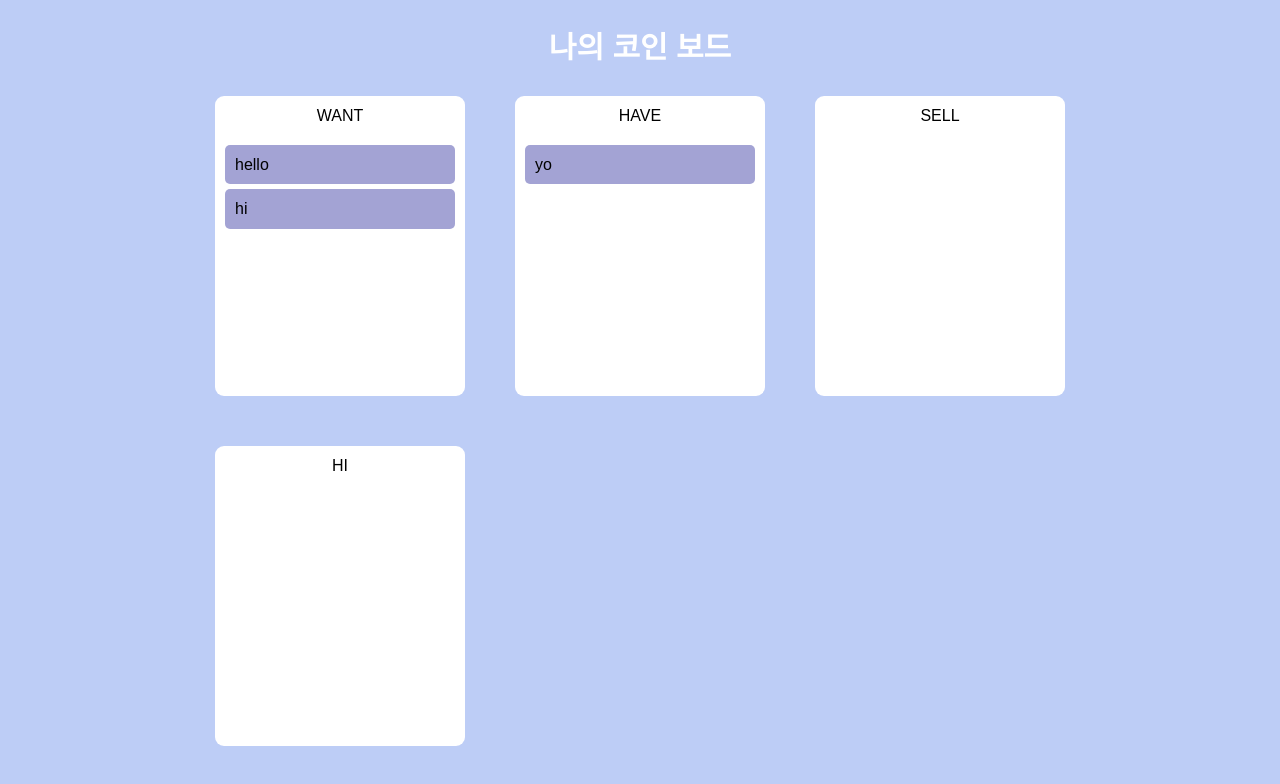
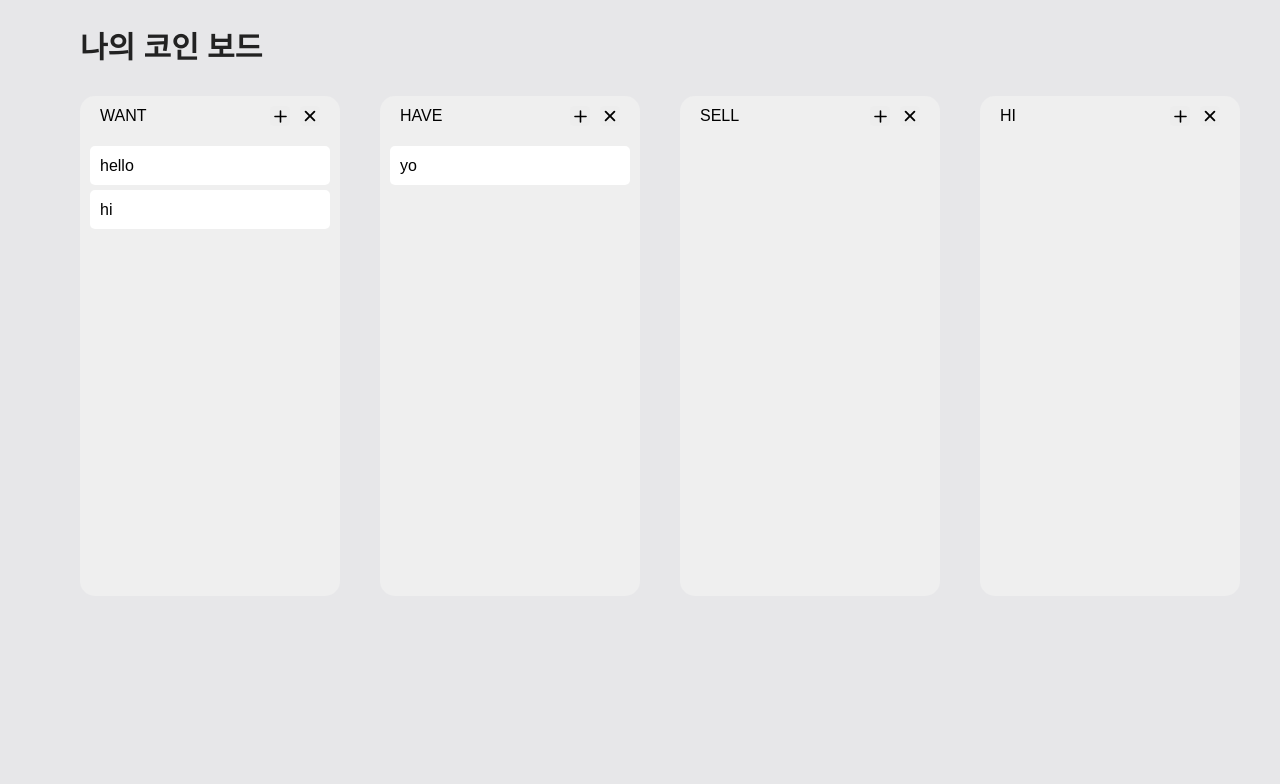
Before and after one commit to wjstjdus96/Coin-Tracker, a React (Create React App) app: page /board in a window 1280 px wide. Shown: the top 784 px of the page. Built offline with nearby package versions, Linux system fonts and the light colour scheme.

Commit message:
fix: 테마 색상 변경

```diff
--- a/src/routes/Board/Board.tsx
+++ b/src/routes/Board/Board.tsx
@@ -3,22 +3,54 @@ import styled from "styled-components";
 import { Droppable, Draggable } from "react-beautiful-dnd";
 import { ICoin } from "../../atoms";
 import Card from "./Card";
+import { FaRegPlusSquare, FaRegWindowClose } from "react-icons/fa";
+import { IoClose } from "react-icons/io5";
+import { TbPlus } from "react-icons/tb";
 
 const Wrapper = styled.div<IWrapper>`
-  background-color: white;
+  background-color: ${(props) => props.theme.boardColor};
   padding-top: 10px;
-  border-radius: 9px;
-  min-height: 300px;
+  margin-right: 40px;
+  border-radius: 15px;
+  width: 400px;
+  min-height: 500px;
+  max-height: 50%;
   display: flex;
   flex-direction: column;
   box-shadow: ${(props) =>
     props.isDragging ? "0px 5px 5px rgba(0, 0, 0, 0.1)" : "none"};
 `;
-const BoardTitle = styled.h2`
-  text-align: center;
-  font-weight: 500;
+
+const BoardHeader = styled.div`
+  display: flex;
+  align-items: center;
+  justify-content: space-between;
+
   margin-bottom: 10px;
 `;
+
+const BoardTitle = styled.h2`
+  padding-left: 20px;
+  font-weight: 500;
+`;
+
+const ButtonWrapper = styled.div`
+  width: 70px;
+  display: flex;
+  justify-content: space-between;
+  padding-right: 20px;
+`;
+
+const Button = styled.div`
+  width: 20px;
+  height: 20px;
+  display: flex;
+  justify-content: center;
+  align-items: center;
+  background-color: ${(props) => props.theme.buttonColor};
+  border-radius: 20%;
+`;
+
 const Area = styled.div<IArea>`
   background-color: ${(props) =>
     props.isDraggingOver
@@ -56,7 +88,17 @@ function Board({ boardId, coins, index }: IBoardProps) {
           ref={provided.innerRef}
           isDragging={snapshot.isDragging}
         >
-          <BoardTitle>{boardId}</BoardTitle>
+          <BoardHeader>
+            <BoardTitle>{boardId}</BoardTitle>
+            <ButtonWrapper>
+              <Button>
+                <TbPlus size="19" />
+              </Button>
+              <Button>
+                <IoClose size="20" />
+              </Button>
+            </ButtonWrapper>
+          </BoardHeader>
           <Droppable droppableId={boardId} type="coins">
             {(provided, snapshot) => (
               <Area
--- a/src/routes/Board/BoardList.tsx
+++ b/src/routes/Board/BoardList.tsx
@@ -10,31 +10,42 @@ import styled from "styled-components";
 import { boardState, coinState, trashBinState } from "../../atoms";
 import Board from "./Board";
 import TrashBin from "./TrashBin";
+import { FaRegPlusSquare } from "react-icons/fa";
 
 const Wrapper = styled.div`
   display: flex;
   justify-content: center;
-  align-items: center;
   flex-direction: column;
   margin: 0 auto;
-  max-width: 850px;
+  padding-left: 80px;
+  /* max-width: 850px; */
   width: 100%;
   position: relative;
 `;
+
+const Nav = styled.div``;
 
 const Title = styled.h1`
   margin: 30px 0px 30px;
   font-weight: 700;
   font-size: 30px;
-  color: white;
+  color: ${(props) => props.theme.textColor};
 `;
 
 const Boards = styled.div`
-  display: grid;
+  display: flex;
+  justify-content: baseline;
+  align-items: center;
   width: 100%;
-  grid-template-columns: repeat(3, 1fr);
-  gap: 50px;
 `;
+
+const Buttons = styled.div`
+  display: flex;
+  justify-content: center;
+  align-items: center;
+`;
+
+const Button = styled.div``;
 
 function BoardList() {
   const [boards, setBoards] = useRecoilState(boardState);
@@ -94,7 +105,13 @@ function BoardList() {
   return (
     <DragDropContext onDragEnd={onDragEnd} onDragStart={onDragStart}>
       <Wrapper>
-        <Title>나의 코인 보드</Title>
+        <Nav>
+          <Title>나의 코인 보드</Title>
+          <Buttons>
+            <Button></Button>
+            <Button></Button>
+          </Buttons>
+        </Nav>
         <Droppable droppableId="boards" direction="horizontal" type="boards">
           {(provided, snapshot) => (
             <Boards ref={provided.innerRef} {...provided.droppableProps}>
--- a/src/routes/Board/Card.tsx
+++ b/src/routes/Board/Card.tsx
@@ -5,7 +5,7 @@ const Wrapper = styled.div<{ isDragging: boolean }>`
   border-radius: 5px;
   margin-bottom: 5px;
   padding: 10px 10px;
-  background-color: #a3a3d4;
+  background-color: ${(props) => props.theme.cardColor};
   box-shadow: ${(props) =>
     props.isDragging ? "0px 5px 5px rgba(0, 0, 0, 0.1)" : "none"};
 `;
--- a/src/routes/Board/TrashBin.tsx
+++ b/src/routes/Board/TrashBin.tsx
@@ -14,7 +14,7 @@ const Wrapper = styled.div<{ isDraggingOver: boolean; trashBin: boolean }>`
   border-radius: 50%;
   background-color: white;
   box-shadow: ${(props) =>
-    props.isDraggingOver ? "0px 10px 10px #999CBD" : "none"};
+    props.isDraggingOver ? "0px 10px 10px #a8add9" : "none"};
   display: flex;
   align-items: stretch;
   justify-content: center;
@@ -26,6 +26,7 @@ const Icon = styled(FaTrash)<{ trashBin: boolean }>`
   bottom: 95px;
   right: 115px;
   visibility: ${(props) => (props.trashBin ? "visible" : "hidden")};
+  color: ${(props) => props.theme.accentColor};
 `;
 
 function TrashBin() {
@@ -42,7 +43,7 @@ function TrashBin() {
           >
             {provided.placeholder}
           </Wrapper>
-          <Icon trashBin={trashBin} size="70" color="#A9A5D6" />
+          <Icon trashBin={trashBin} size="70" />
         </>
       )}
     </Droppable>
--- a/src/styled.d.ts
+++ b/src/styled.d.ts
@@ -6,10 +6,13 @@ declare module "styled-components" {
   export interface DefaultTheme {
     bgColor: string;
     textColor: string;
+    secondaryTextColor: string;
     accentColor: string;
     cardBgColor: string;
-
     boardColor: string;
     cardColor: string;
+    buttonColor: string;
+    hoverButtonColor: string;
+    hoverButtonOverlayColor: string;
   }
 }
--- a/src/theme.ts
+++ b/src/theme.ts
@@ -7,18 +7,15 @@ import { DefaultTheme } from "styled-components";
 //   cardBgColor: "transparent",
 // };
 
-// export const lightTheme: DefaultTheme = {
-//   bgColor: "whitesmoke",
-//   textColor: "black",
-//   accentColor: "#9c88ff",
-//   cardBgColor: "white",
-// };
-
 export const lightTheme: DefaultTheme = {
-  textColor: "white",
-  accentColor: "white",
+  bgColor: "#e7e7e9",
+  textColor: "#222222",
+  secondaryTextColor: "#666666",
+  accentColor: "royalblue",
+  cardColor: "white",
   cardBgColor: "white",
-  bgColor: "#BDCDF6",
-  boardColor: "#DADFE9",
-  cardColor: "white",
+  boardColor: "#efefef",
+  buttonColor: "#ededed",
+  hoverButtonColor: "#cfcfcf",
+  hoverButtonOverlayColor: "rgba(0, 0, 0, 0.1)",
 };
```
